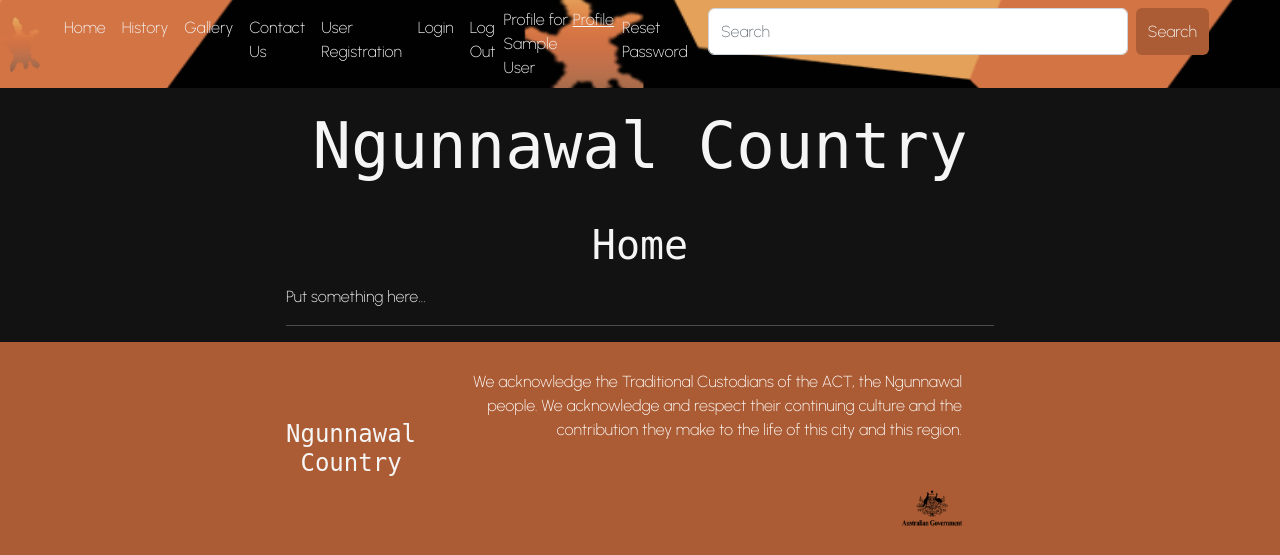
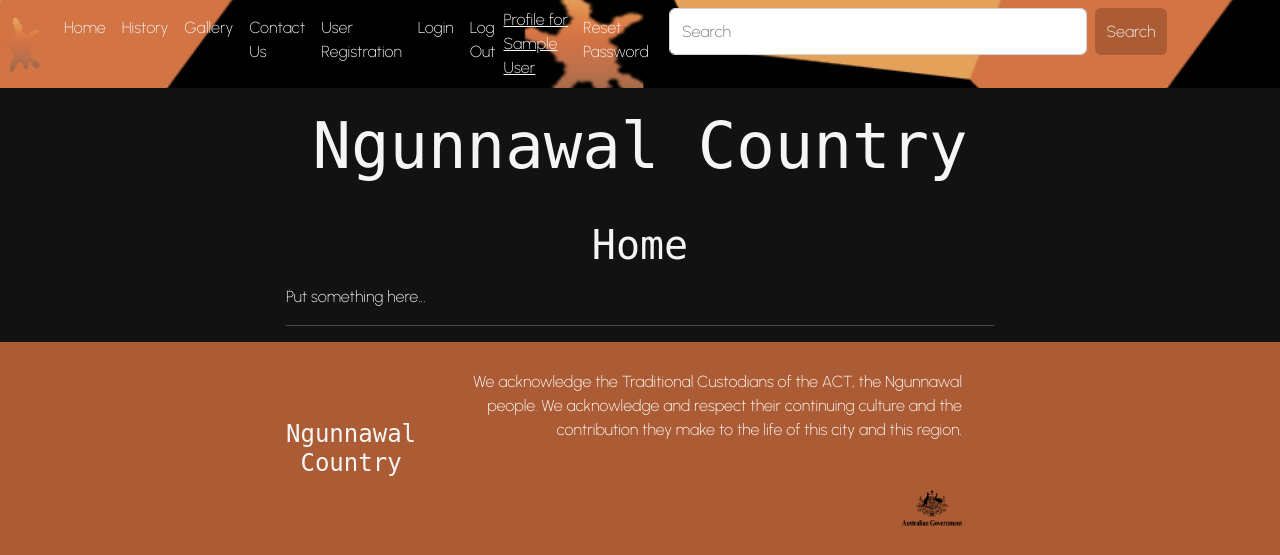
Before and after one commit to 4060269/NgunnawalCountryFlaskAssessment5-6-7, a Flask app: page / in a window 1280 px wide. Shown: the top 555 px of the page. Run offline with Flask 2, Linux system fonts and the light colour scheme; the visitor is signed in with stand-in values (Sample User, id 1); data comes from the database, SQL or seed files in the repository; some libraries are stand-ins or nearby versions; some web fonts are replaced.

Commit message:
update, navbar image

```diff
--- a/static/styles.css
+++ b/static/styles.css
@@ -61,7 +61,6 @@ body {
 
 .content-section {
     margin: 1em;
-
 }
 
 .container {
@@ -123,7 +122,6 @@ body {
 body {
     background-color: #121212;
     color: whitesmoke;
-
 }
 
 .search-box-text {
@@ -131,10 +129,19 @@ body {
 }
 
 .text-box {
-    background-color: #ac5c34;
-
+    background-color: whitesmoke;
 }
 
 .btn:hover {
     background-color: blue;
 }
+
+.nav-item:hover {
+    text-decoration: underline;
+}
+
+
+
+.hover {
+    background-color: blue;
+}
--- a/templates/template.html
+++ b/templates/template.html
@@ -34,7 +34,7 @@
 <body>
   <header>
     <nav
-    class="navbar navbar-expand-lg"
+    class="navbar navbar-dark bg-dark navbar-expand-lg"
     style="background-image: url(/static/Images/Requisites/Ngunnawal-country-banner.png);
     background-size: 1000px 150px;
     background-position: right;
@@ -83,7 +83,7 @@
           <a class="nav-item nav-link"
           style="color: whitesmoke;"
           href="/register">User Registration</a>
-
+<!-- if the user is logged in, don't show this link -->
           <a class="nav-item nav-link"
           style="color: whitesmoke;"
           href="/login">Login</a>
@@ -91,13 +91,9 @@
           <a class="nav-item nav-link"
           style="color: whitesmoke;"
           href="/logout">Log Out</a>
-
-          <a class="nav-item"
-          style="color: whitesmoke;">
-          Profile for {{ user.name }}</a>
-
+<!-- if the user is logged in, show this link -->
           <a class="nav-item" style="color: whitesmoke;"
-          href="/profile">Profile</a>
+          href="/profile">Profile for {{ user.name }}</a>
 
           <a class="nav-item nav-link"
           style="color: whitesmoke;"
@@ -165,7 +161,7 @@
           </a>
         </li>
 
-        <li style="width: 100%;" class="hover">
+        <li style="width: 100%;">
           <a href="https://www.act.gov.au/ngunnawal-country"
           style="background-size:contain">
             <img src="/static/Images/Footer/government-icon.png"/>
```
